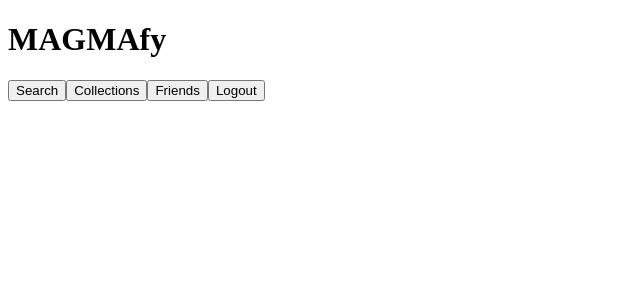
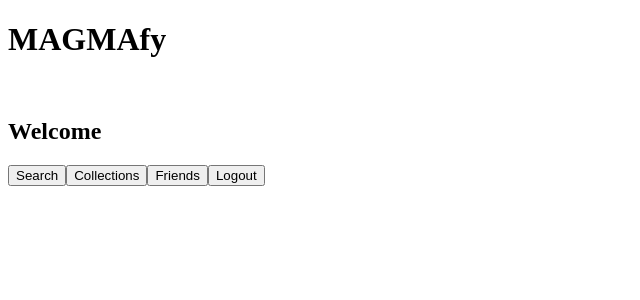
Before and after one commit to mno5865/magma, an Angular app in the folder pdm-ui/: page /users/0/home in a window 1280 px wide. Shown: the top 300 px of the page, without its empty margins (0-640 px from the left). Built offline with nearby package versions, Linux system fonts and the light colour scheme.

Commit message:
Displays the user's first name on the home page

```diff
--- a/pdm-ui/src/app/homepage/homepage.component.html
+++ b/pdm-ui/src/app/homepage/homepage.component.html
@@ -1,6 +1,8 @@
 <div id="container">
 
   <h1><b>MAGMAfy</b></h1>
+  <br>
+  <h2>Welcome {{currentUser.firstName}} </h2>
   <button id="songbrowser" (click)="goToSongBrowser()"> Search </button>
   <button id="collections" (click)="goToCollections()"> Collections </button>
   <button id="friends" (click)="goToFriends()"> Friends </button>
--- a/pdm-ui/src/app/homepage/homepage.component.ts
+++ b/pdm-ui/src/app/homepage/homepage.component.ts
@@ -13,10 +13,13 @@ import * as stream from "stream";
 })
 export class HomepageComponent implements OnInit {
   userID: number = 0
+  currentUser: User = {userID: 0, username: "", password: "", firstName: "", lastName: "", creationDate: new Date(),
+    accessDate: new Date(), email: ""}
 
   constructor(private router : Router, private utilsService: UtilsService, route: ActivatedRoute) {
     route.params.subscribe((params) => {
       this.userID = params["userID"]   // this keeps track of the username field of the URL
+      this.currentUser.firstName = this.utilsService.getFirstName()
     })
   }
 
--- a/pdm-ui/src/app/utils.service.ts
+++ b/pdm-ui/src/app/utils.service.ts
@@ -25,6 +25,10 @@ export class UtilsService {
 
   public getUsername(): string {
     return this.user.username;
+  }
+
+  public getFirstName(): string {
+    return this.user.firstName
   }
 
   public getUserID(): number {
```
